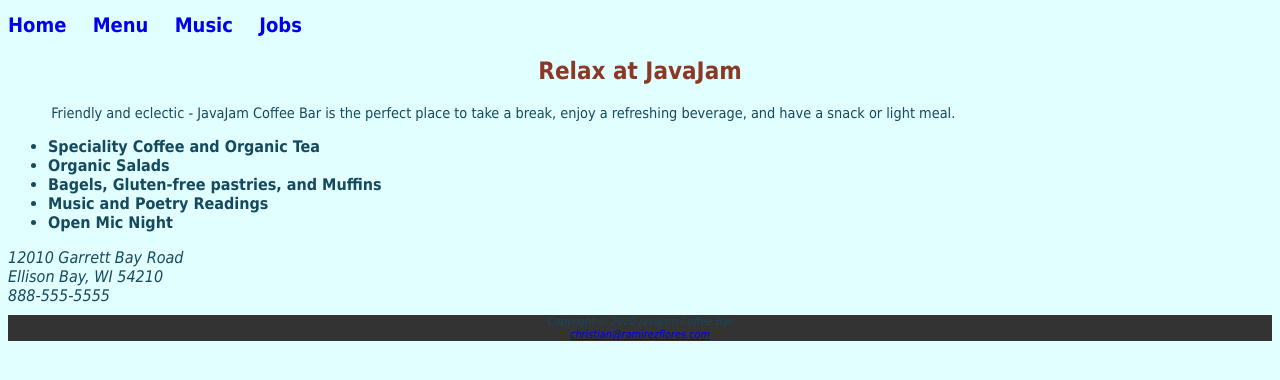
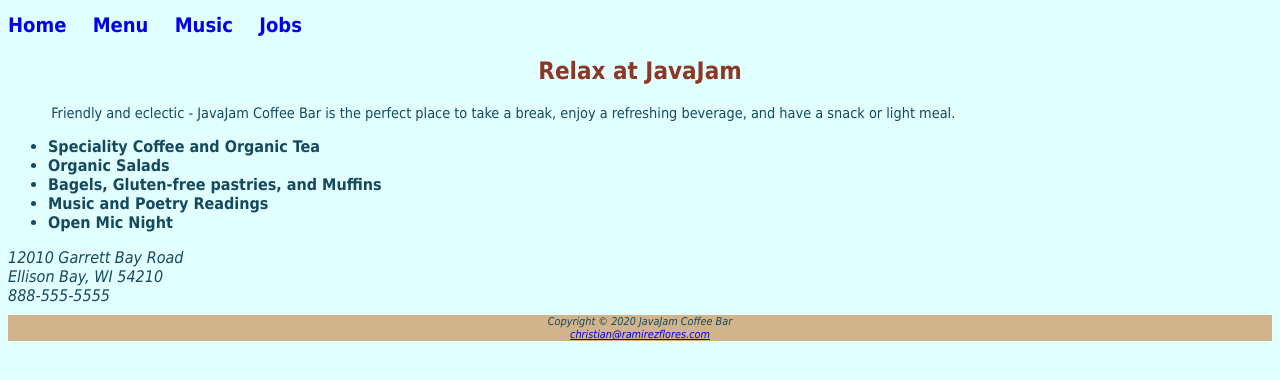
Before and after one commit to nramichr/nramichr.github.io, a plain HTML site: page Repo/Chp3/index.html in a window 1280 px wide. Shown: the part 94-474 px from the top of the page. Drawn offline with Linux system fonts and the light colour scheme.

Commit message:
roughdraft

```diff
--- a/Repo/Chp3/javajam.css
+++ b/Repo/Chp3/javajam.css
@@ -14,7 +14,7 @@ nav a { text-decoration: none; }
 p { font-size: .90em;
 	text-indent: 3em; }
 ul { font-weight: bold; }
-footer { background-color: #333333;
+footer { background-color: #D2B48C;
          font-size: .75em;
          text-align: center;
          font-style: italic; }
```
